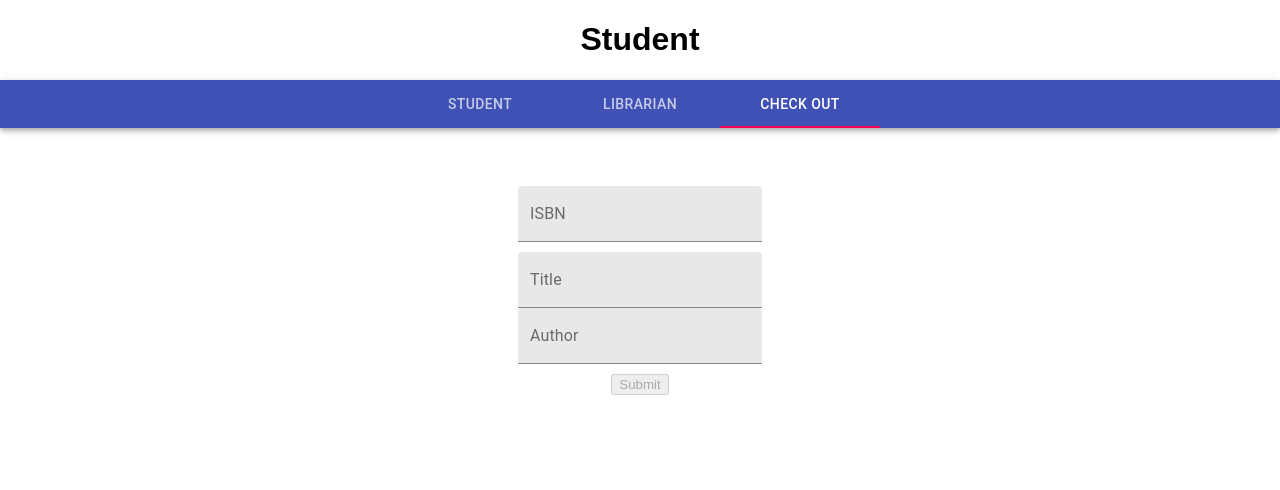
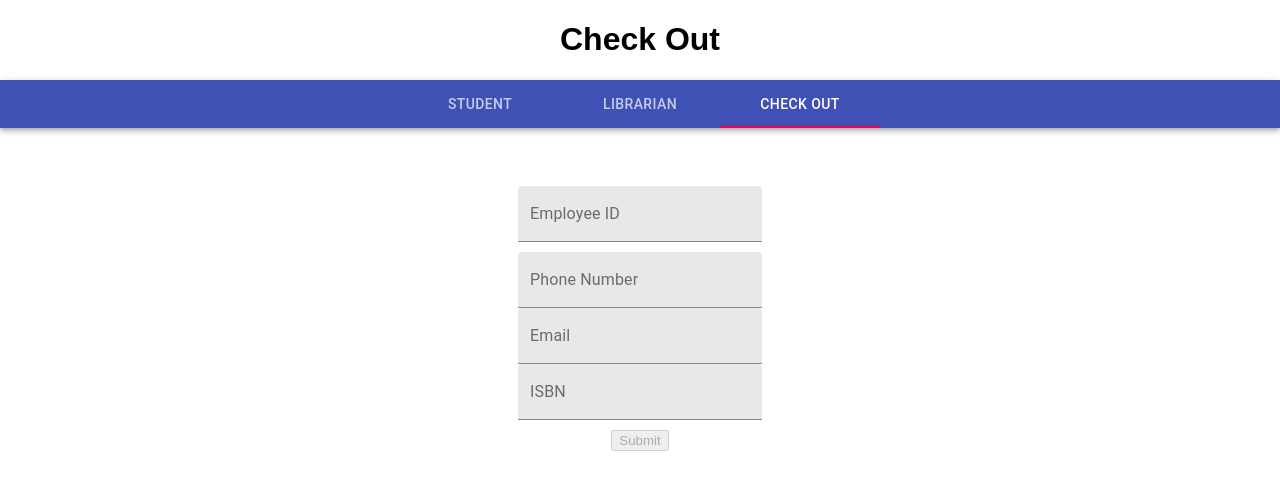
Before and after one commit to sfeye/CS470-DB-Project, a React (Create React App) app: page / in a window 1280 px wide. Both pictures are taken after a click on the tab "CHECK OUT". Shown: the top 490 px of the page. Built offline with nearby package versions, Linux system fonts and the light colour scheme.

Commit message:
Created check out page

```diff
--- a/src/components/Tab/tab.js
+++ b/src/components/Tab/tab.js
@@ -1,6 +1,7 @@
 import React from 'react';
 import {renderStudentTab} from '../../rstore/actions';
 import {renderLibrarianTab} from '../../rstore/actions';
+import {renderCheckOutTab} from '../../rstore/actions';
 import { useDispatch } from 'react-redux';
 import PropTypes from 'prop-types';
 import { makeStyles } from '@material-ui/core/styles';
@@ -52,6 +53,9 @@ export default function tab() {
     if(newValue === 1) {
       dispatch(renderLibrarianTab());
     }
+    if(newValue === 2) {
+      dispatch(renderCheckOutTab());
+    }
   };
 
   return (
--- a/src/components/librarian/librarianQuery.js
+++ b/src/components/checkOut/checkOut.js
@@ -17,7 +17,7 @@ const renderTextField = (
     />
   );
 
-const librarianQuery = props => {
+const checkOut = props => {
     const { handleSubmit, pristine, submitting } = props
     return (
         <div>
@@ -34,7 +34,7 @@ const librarianQuery = props => {
                         <Field
                             name="phonenumber"
                             component={renderTextField}
-                            label="Phone-Number"
+                            label="Phone Number"
                         />
                     </div>
                     <div>
@@ -42,6 +42,13 @@ const librarianQuery = props => {
                             name="email"
                             component={renderTextField}
                             label="Email"
+                        />
+                    </div>
+                    <div>
+                        <Field
+                            name="ISBN"
+                            component={renderTextField}
+                            label="ISBN"
                         />
                     </div>
                     <div style={{padding: "10px"}}>
@@ -59,6 +66,6 @@ const librarianQuery = props => {
 }
 
 export default reduxForm({
-    form: 'librarianQuery',
+    form: 'checkOut',
     validate
-})(librarianQuery)
+})(checkOut)
--- /dev/null
+++ b/src/components/checkOut/index.js
@@ -0,0 +1,3 @@
+import checkOut from './checkOut';
+
+export default checkOut;
--- /dev/null
+++ b/src/components/checkOut/validate.js
@@ -0,0 +1,34 @@
+export default function(values) {
+    const errors = {};
+
+    if (!values['employeeID']) {
+    errors['employeeID'] = 'Required';
+    }
+    if (!values['email'] && !values['phonenumber']) {
+        errors['phonenumber'] = 'Required';
+    }
+    if (values['email'] && !values['phonenumber']) {
+        errors['phonenumber'] = 'Required';
+    }
+    if (!values['email'] && values['phonenumber']) {
+        errors['email'] = 'Required';
+        }
+    if (!values['ISBN']) {
+        errors['ISBN'] = 'Required';
+        }
+    if (values.email &&
+        !/^[A-Z0-9._%+-]+@[A-Z0-9.-]+\.[A-Z]{2,4}$/i.test(values.email)) {
+        errors.email = 'Invalid email address';
+        }
+    if (values.phonenumber &&
+        !/^(0|[1-9][0-9]{9})$/i.test(values.phonenumber)) {
+         errors.phonenumber = 'Invalid phone number';
+        }
+    if (
+        values.ISBN &&
+        !/^[-+]?[0-9]+$/.test(values.ISBN)
+        ) {
+        errors.ISBN = 'Invalid ISBN';
+        }
+    return errors;
+  }
--- a/src/pages/App.js
+++ b/src/pages/App.js
@@ -3,6 +3,7 @@ import '../App.css';
 import { useSelector } from 'react-redux';
 import StudentQuery from '../components/student';
 import LibrarianQuery from '../components/librarian';
+import CheckOut from '../components/checkOut'
 import Tab from '../components/tab'
 
 function App() {
@@ -15,6 +16,9 @@ function App() {
   }else if (currentTab === "Librarian") {
     currentPage = <LibrarianQuery onSubmit={values=> {
     }}/>;
+  }else if (currentTab === "Check Out") {
+    currentPage = <CheckOut onSubmit={values=> {
+    }}/>;
   }
     return (
       <div className="App">
--- a/src/rstore/actions/index.js
+++ b/src/rstore/actions/index.js
@@ -7,6 +7,9 @@ export function renderStudentTab() {
 export function renderLibrarianTab() {
   return { type: types.LIBRARIAN_TAB}
 };
+export function renderCheckOutTab() {
+  return { type: types.CHECKOUT_TAB}
+};
 export function renderResults() {
   return { type: types.SEARCH_RESULTS}
 };
--- a/src/rstore/constants/action-types.js
+++ b/src/rstore/constants/action-types.js
@@ -3,11 +3,13 @@ const LIBRARIAN_TAB = "LIBRARIAN_TAB";
 const SEARCH_RESULTS = "SEARCH_RESULTS";
 const STUDENT_QUERY = "STUDENT_QUERY";
 const LIBRARIAN_QUERY = "LIBRARIAN_QUERY";
+const CHECKOUT_TAB = "CHECKOUT_TAB";
 
 export default {
     STUDENT_TAB,
     LIBRARIAN_TAB,
     SEARCH_RESULTS,
     STUDENT_QUERY,
-    LIBRARIAN_QUERY
+    LIBRARIAN_QUERY,
+    CHECKOUT_TAB
 }
--- a/src/rstore/reducers/tabChangeReducer.js
+++ b/src/rstore/reducers/tabChangeReducer.js
@@ -19,6 +19,12 @@ function rootReducer(state = initialState, action) {
         currentPage: "Query"
       }
     }
+    case types.CHECKOUT_TAB: {
+      return {
+        currentTab: "Check Out",
+        currentPage: "Query"
+      }
+    }
     case types.SEARCH_RESULTS: {
       return {
         currentPage: "Results"
```
